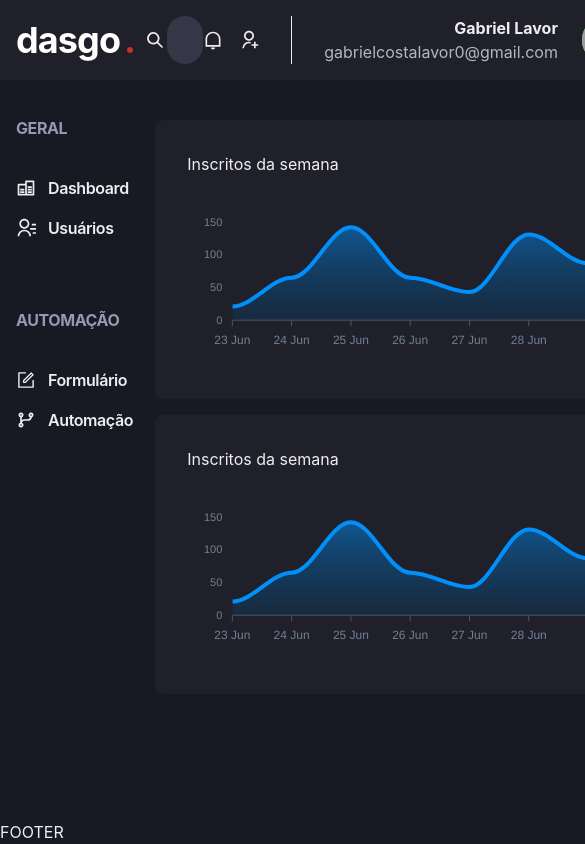
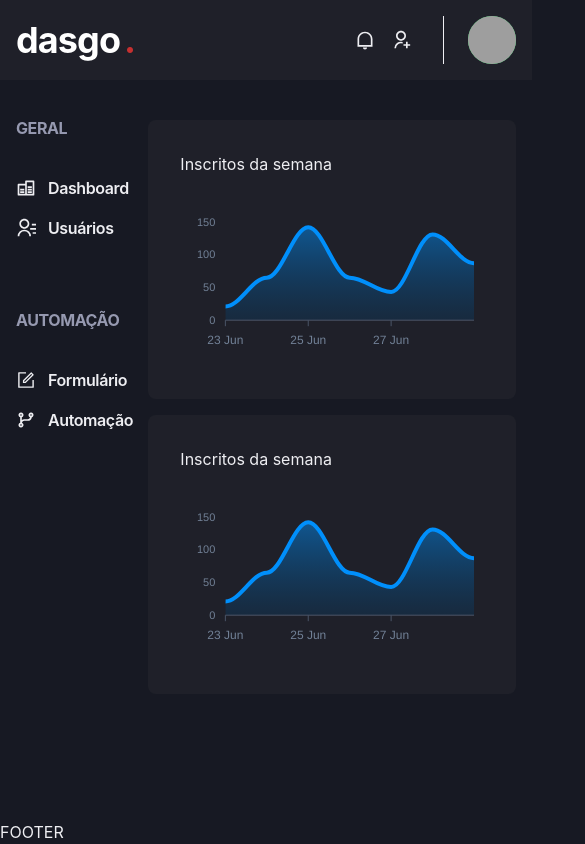
Before and after one commit to GabrielCostaLavor/dashgo, a Next.js app: page /dashboard in a window 390 px wide. Shown: the top 844 px of the page, 585 px wide, since content can reach past the window. Built offline with nearby package versions, Linux system fonts and the light colour scheme; grey boxes are pictures that could not be loaded.

Commit message:
Responsividade header

```diff
--- a/src/components/Header/User.tsx
+++ b/src/components/Header/User.tsx
@@ -1,7 +1,18 @@
-import { Avatar, Box, Flex, HStack, Icon, Text } from "@chakra-ui/react";
+import { Avatar, Box, Flex, HStack, Icon, Text, useBreakpointValue } from "@chakra-ui/react";
 import { RiNotificationLine, RiUserAddLine } from "react-icons/ri";
 
-export function User(){
+
+interface viewWideLgProps{
+    showProfileUser?: boolean
+}
+
+export function User({showProfileUser = true} : viewWideLgProps){
+    console.log('Teste '+showProfileUser)
+    const color = useBreakpointValue({
+        base: 'red.900',
+        md: 'green.500',
+        lg: 'blue.200'
+    })
     return(
         <Flex
             flex='6'
@@ -12,10 +23,12 @@ export function User(){
                     <Icon as={RiUserAddLine} fontSize='20'/>
                 </HStack>
                 <Flex>
-                <Box ml='8' textAlign='right'>
+                {showProfileUser &&
+                (<Box ml='8' textAlign='right'>
                     <Text fontWeight='bold'>Gabriel Lavor</Text>
                     <Text color='gray.200'> gabrielcostalavor0@gmail.com</Text>
-                </Box>
+                </Box>)}
+
                 <Avatar ml='6' size='md' name='Gabriel Costa'
                 src="https://lh3.googleusercontent.com/a-/AOh14GgL-7LzLUEvzKEBkP0cgr-qdBbrQDPihvoGTlzaAtc=s28-c-k-no"></Avatar>
                 </Flex>
--- a/src/components/Header/index.tsx
+++ b/src/components/Header/index.tsx
@@ -1,12 +1,16 @@
-import { Avatar, Box, Container, Flex, HStack, Icon, Text } from "@chakra-ui/react";
-import { InputComponent } from "../Form/Input";
-import {SearchIcon} from '@chakra-ui/icons'
-import { RiNotificationLine, RiUserAddLine} from 'react-icons/ri'
+import { Container, Flex, useBreakpointValue } from "@chakra-ui/react";
 import { Logo } from "./logo";
 import { Search } from "./search";
 import { User } from "./User";
 
 export function Header(){
+
+    const viewWideLg = useBreakpointValue({
+        base: false,
+        lg: true
+    })
+
+    console.log(viewWideLg)
     return(
         <Flex
         as='header'
@@ -17,8 +21,9 @@ export function Header(){
         >
             <Container display='flex' maxW='container.xl' alignItems='center'>
                 <Logo/>
-                <Search/>
-                <User/>
+                <Search showSearch={viewWideLg}/>
+                <div>{viewWideLg}</div>
+                <User showProfileUser={viewWideLg} />
             </Container>
         </Flex >
     )
--- a/src/components/Header/search.tsx
+++ b/src/components/Header/search.tsx
@@ -1,9 +1,16 @@
 import { SearchIcon } from "@chakra-ui/icons";
-import { Flex } from "@chakra-ui/react";
+import { Box, Flex } from "@chakra-ui/react";
 import { InputComponent } from "../Form/Input";
 
-export function Search(){
-    return(
+
+interface showSearchProps {
+    showSearch?: boolean
+}
+
+export function Search({ showSearch = true }: showSearchProps) {
+    return (
+        <Box>
+            {showSearch &&
                 <Flex
                     flex='5'
                     ml='5'
@@ -16,8 +23,10 @@ export function Search(){
                     <InputComponent name="text" placeholder="Buscar" _placeholder={{
                         pl: '2',
                         color: 'gray.300'
-                }}/>
-                <SearchIcon position='absolute' right='10'/>
+                    }} />
+                    <SearchIcon position='absolute' right='10' />
                 </Flex>
+            }
+        </Box>
     )
 }
```
Lines whose indentation alone changed are shown as unchanged.
